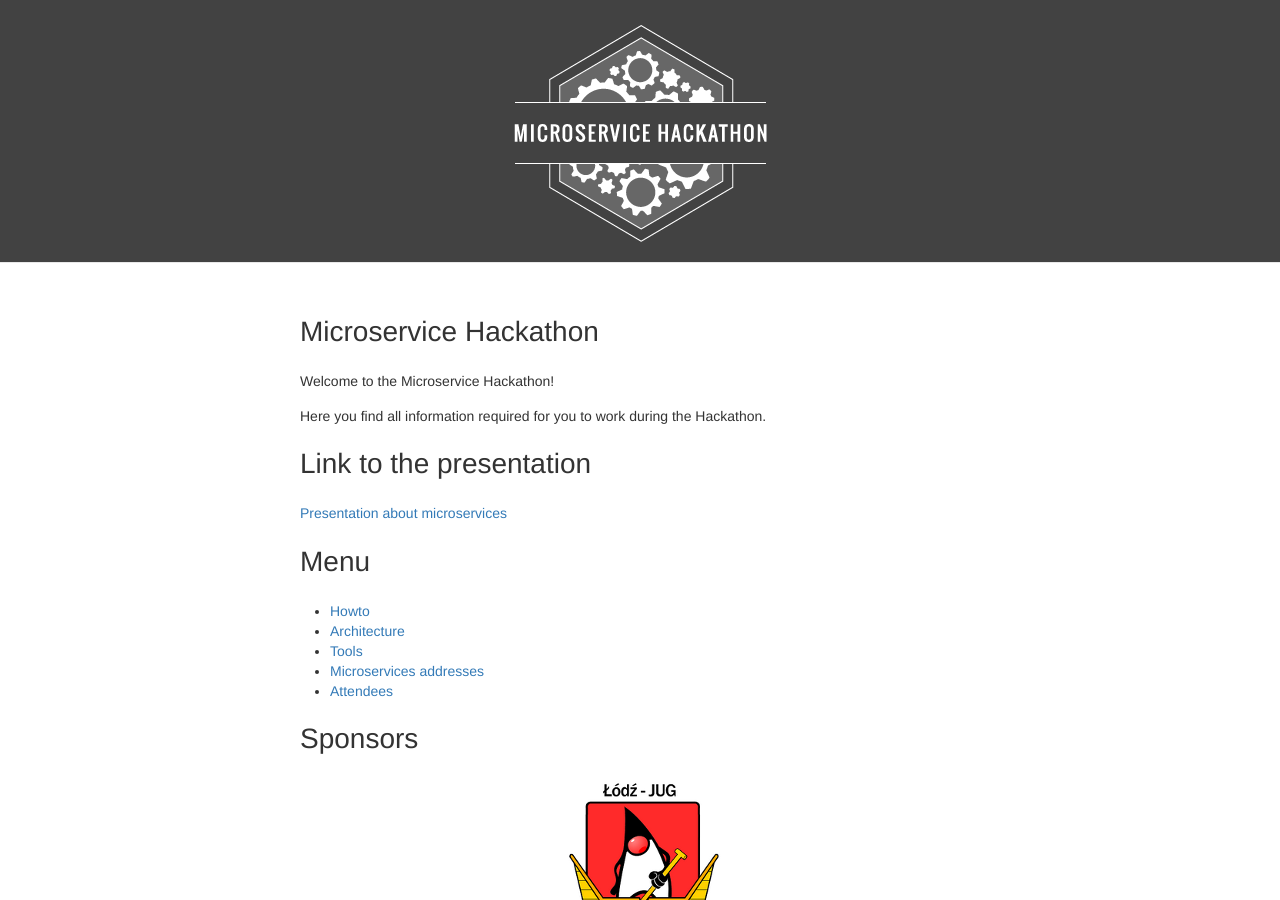
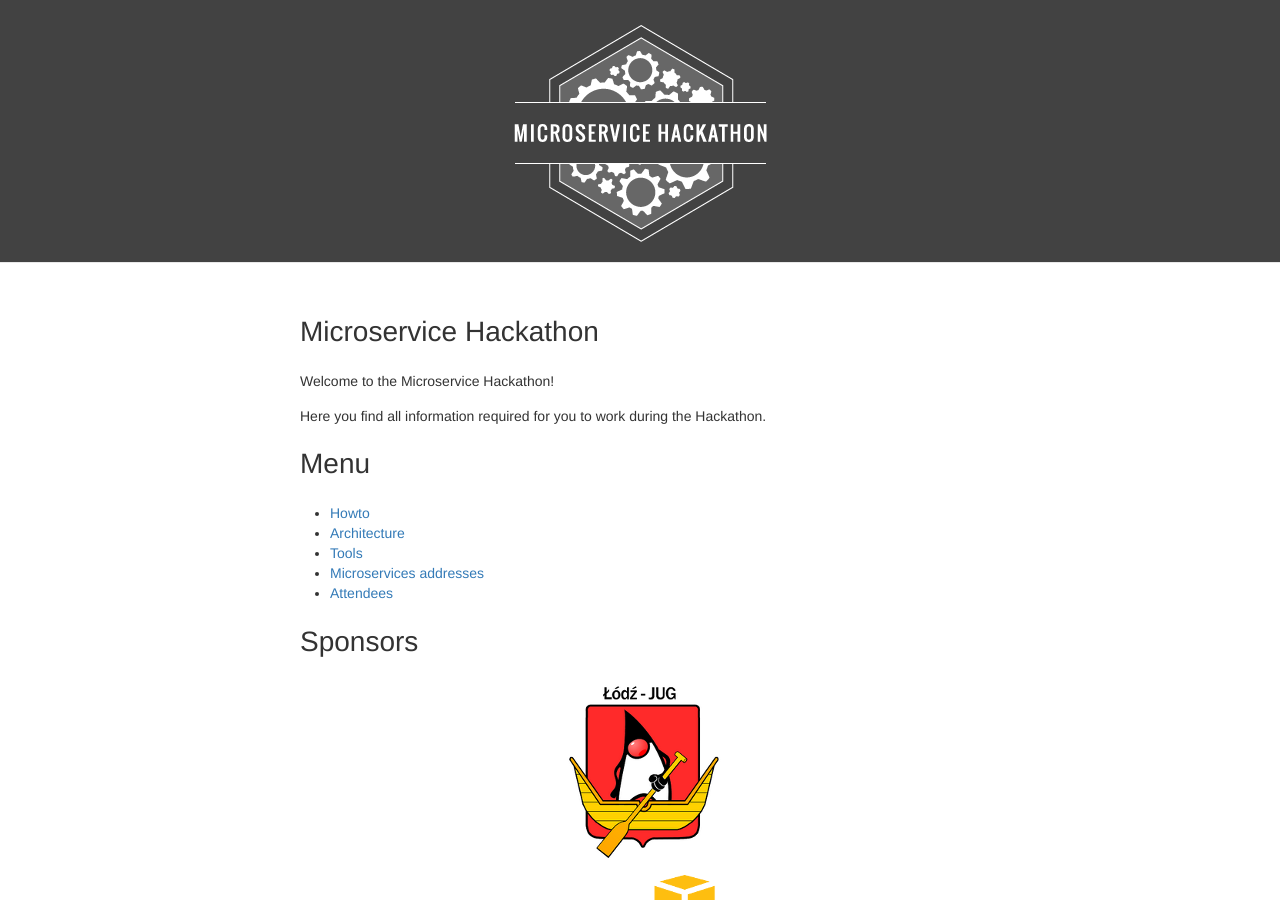
Before and after one commit to microhackathon-2015-03-juglodz/microhackathon-2015-03-juglodz.github.io, a Jekyll site: the page built from index.md, in a window 1280 px wide and 900 px high. Built offline with Jekyll 4.4.1, drawn with Linux system fonts in a browser that asks for light colours; Markdown is read by kramdown in place of the engine named in the settings.

Commit message:
Minor refactoring of docs

```diff
--- a/index.md
+++ b/index.md
@@ -8,11 +8,6 @@ Microservice Hackathon
 Welcome to the Microservice Hackathon!
 
 Here you find all information required for you to work during the Hackathon.
-
-# Link to the presentation
-
-[Presentation about microservices](https://docs.google.com/presentation/d/17cCAQ1wBE6qkBuIgFQWOME3T9ARMKRa88JC32kIwFMo/)
-
 
 # Menu
 
```
Also changed, not shown: architecture.md (+4 -0 lines), howto.md (+0 -1 lines).
